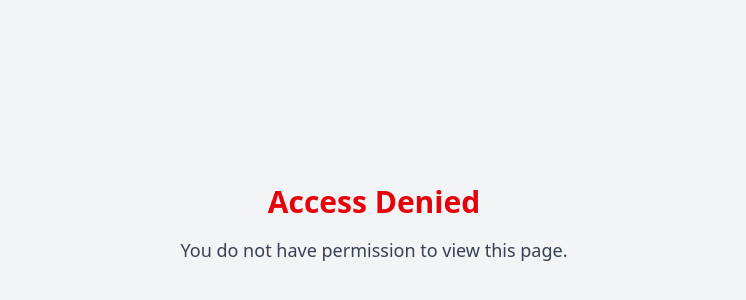
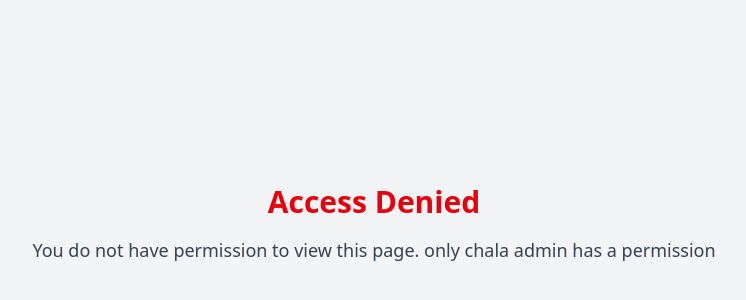
Before and after one commit to Chala751/online-registration-form, a Next.js app: page /unauthorized in a window 1280 px wide. Shown: the part 176-476 px from the top of the page, without its empty margins (266-1012 px from the left). Built offline with nearby package versions, Linux system fonts and the light colour scheme.

Commit message:
add message in the unauthorized access

```diff
--- a/pages/unauthorized.jsx
+++ b/pages/unauthorized.jsx
@@ -3,7 +3,7 @@ export default function UnauthorizedPage() {
     <div className="min-h-screen flex flex-col justify-center items-center bg-gray-100">
       <h1 className="text-3xl font-bold text-red-600 mb-4">Access Denied</h1>
       <p className="text-lg text-gray-700">
-        You do not have permission to view this page.
+        You do not have permission to view this page. only chala admin has a permission
       </p>
     </div>
   )
```
